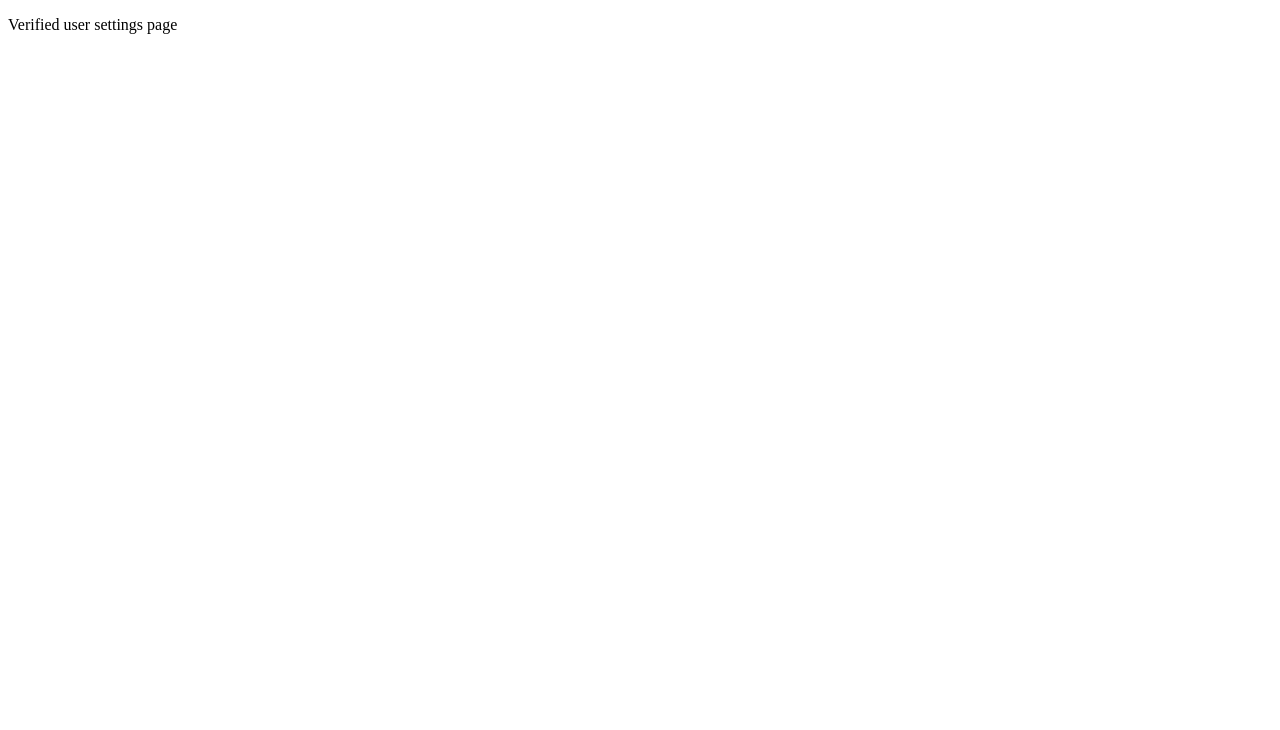
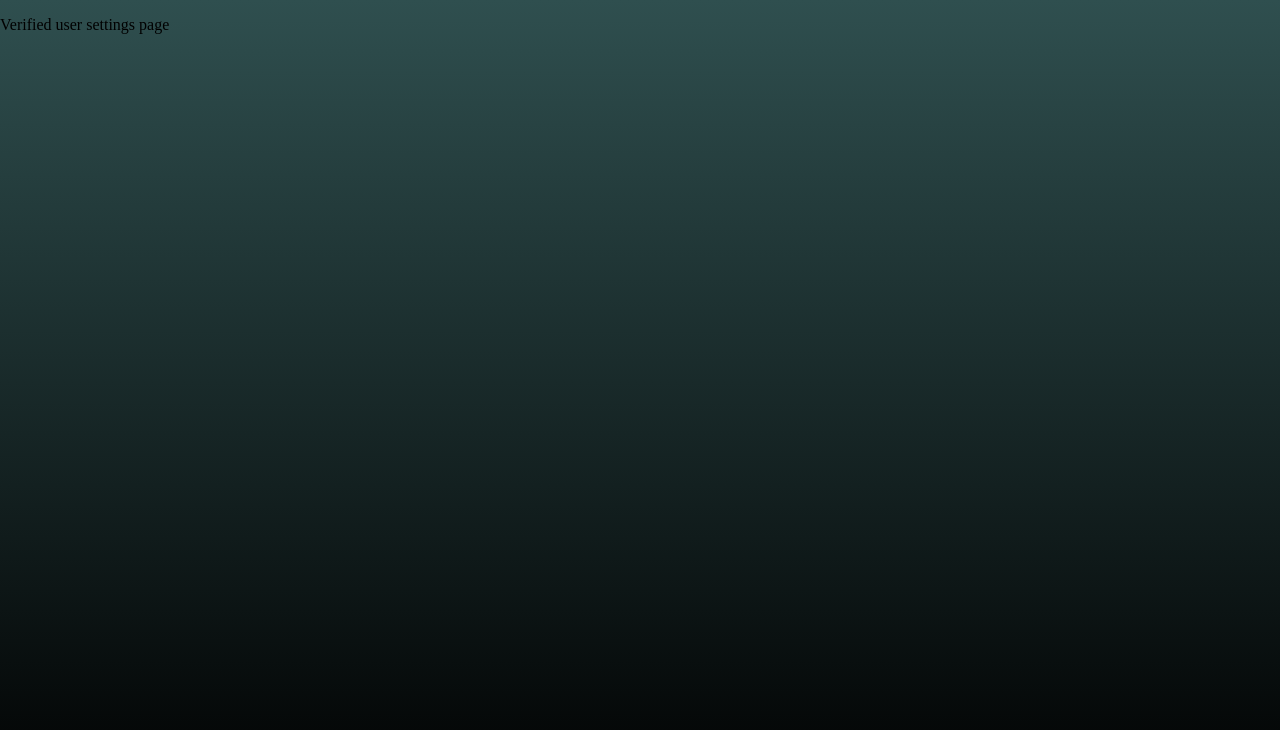
Before and after one commit to Skrubs/portfolio, a React (Vite) app in the folder client/: page /VerifiedUserSettings in a window 1280 px wide. Shown: the top 730 px of the page. Built offline with nearby package versions, Linux system fonts and the light colour scheme.

Commit message:
fixed bug with body in app.css

```diff
--- a/client/package.json
+++ b/client/package.json
@@ -4,7 +4,7 @@
   "version": "0.0.0",
   "type": "module",
   "scripts": {
-    "dev": "node_modules\\.bin\\vite",
+    "dev": "vite",
     "build": "node_modules\\.bin\\vite build",
     "lint": "node_modules\\.bin\\eslint . --ext js,jsx --report-unused-disable-directives --max-warnings 0",
     "preview": "node_modules\\.bin\\vite preview",
@@ -46,5 +46,5 @@
     "tailwindcss": "^3.4.4",
     "vite": "^5.2.0"
   },
-  "proxy": "https://localhost:3001"
+  "proxy": "https://localhost:5001"
 }
--- a/client/src/App.css
+++ b/client/src/App.css
@@ -9,7 +9,7 @@
   --Secondary-Background: linear-gradient(to top right, darkcyan, black);
 }
 
-.body {
+body {
   background: var(--Primary-Background);
   min-height: 100vh;
   margin:0;
--- a/client/src/App.jsx
+++ b/client/src/App.jsx
@@ -1,6 +1,7 @@
 import "./App.css";
 import {BrowserRouter} from "react-router-dom";
 import AppRoutes from "./AppRoutes.jsx";
+import Home from './components/Home.jsx';
 
 
 
@@ -10,6 +11,7 @@ function App() {
   return (
       <div>
           <BrowserRouter>
+              <Home/>
             <AppRoutes/>
           </BrowserRouter>
       </div>
```
Also changed, not shown: 1 other file (tests, documents, lock files or other folders).
